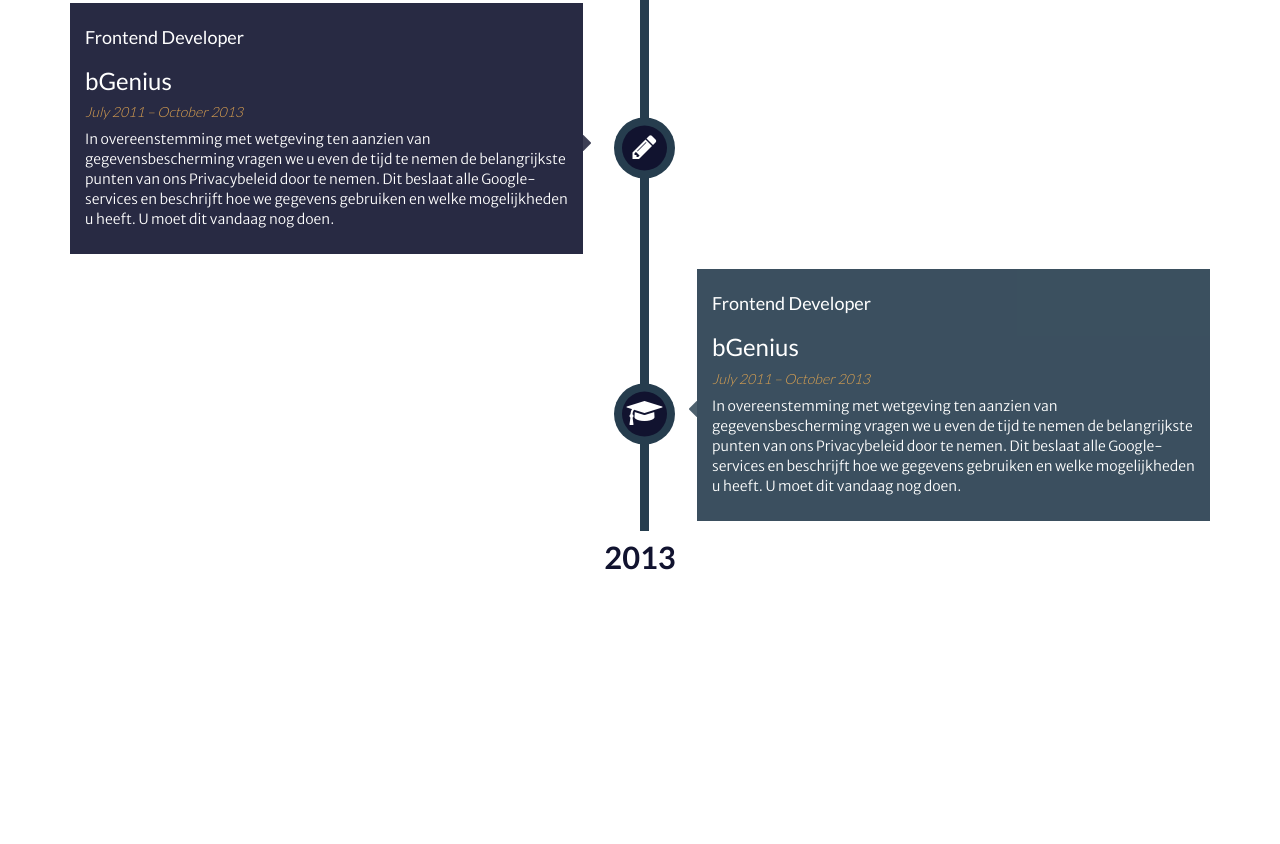
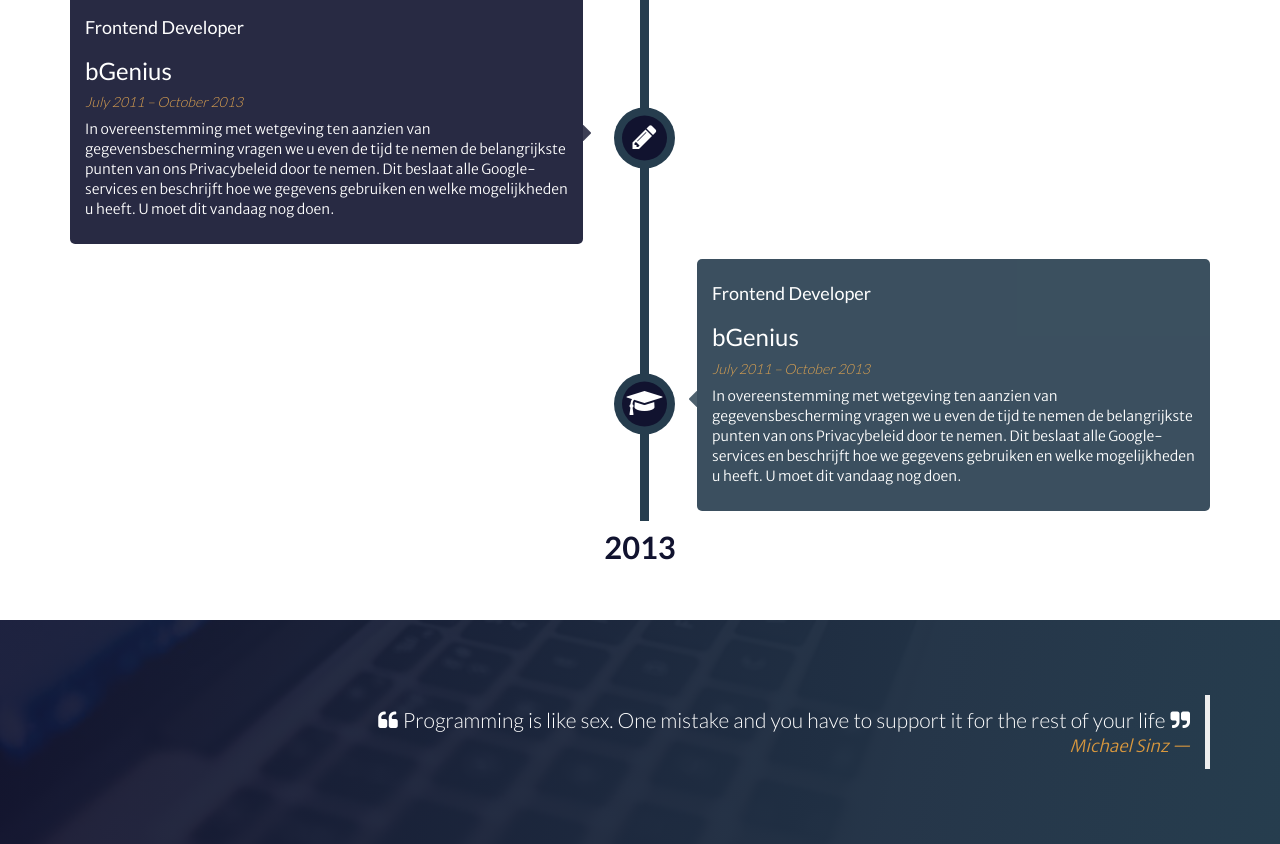
Before and after one commit to rezafitriaman/cv, a website: page index.html in a window 1280 px wide. Shown: the part 1951-2795 px from the top of the page. Before the commit the page ends 2536 px from the top, so only its background shows below. Drawn offline with Linux system fonts and the light colour scheme.

Commit message:
add block quote

```diff
--- a/index.html
+++ b/index.html
@@ -7,7 +7,7 @@
 
         <title>cv reza fitriaman</title>
 
-        <meta name="description" content="cv reza fitriaman" />
+        <meta name="description" content="reza fitriaman" />
         <meta name="keywords" content="reza, fitriaman, cv" />
         <meta name="author" content="Reza Fitriaman" />
 
@@ -198,6 +198,20 @@
                         </div>
                     </section>
 
+                    <section id="quote">
+                        <div class="gradient-background">
+                            <div class="container">
+
+                                <div class="row">
+                                    <div class="col-lg-12">
+                                        <blockquote class="quote blockquote-reverse"><i class="fa fa-quote-left" aria-hidden="true"></i>Programming is like sex. One mistake and you have to support it for the rest of your life<i class="fa fa-quote-right" aria-hidden="true"></i><footer>Michael Sinz</footer></blockquote>
+                                    </div>
+                                </div>
+                            </div>
+                        </div>
+
+                    </section>
+
                 </div><!-- /st-content -->
 
             </div><!-- /st-pusher -->
--- a/scss/style.scss
+++ b/scss/style.scss
@@ -274,12 +274,14 @@
       font-family: $font-head;
       font-weight: 700;
       font-size: $h2-font-size;
+      margin-bottom: 0px;
     }
     .year {
       color: $lightBlue;
     }
     .past-year {
       color: $darkBlue;
+      padding-bottom: 55px;
     }
   }
   .content-timeline {
@@ -296,11 +298,11 @@
     }
 
     .item-wrapper {
-
       color: white;
       padding: 15px;
       margin-top: 15px;
       position: relative;
+      border-radius: 5px;
 
       .function {
         font-family: $font-head;
@@ -368,6 +370,42 @@
   }
 }
 
-section#story {
+section#quote {
+  pointer-events: auto;
   background-color: white;
+  background-image: url("../img/software.jpg");
+  height: 100%;
+  background-repeat: no-repeat;
+  background-size: cover;
+  background-position: 0% 100%;
+  background-attachment: fixed;
+
+  .gradient-background {
+    background: -webkit-linear-gradient(top left, rgba(17, 19, 47, 0.9), rgb(38, 61, 78));
+    padding-top: 20px;
+    padding-bottom: 20px;
+
+    .quote {
+      font-weight: 300;
+      font-size: 1.5em;
+      margin: 0;
+      color: white;
+      font-family: $font-head;
+      margin: 55px 0;
+
+      .fa-quote-left {
+        padding-right: 5px;
+      }
+      .fa-quote-right {
+        padding-left: 5px;
+      }
+
+      footer {
+        color: #d9983e;
+        font-family: $font-body;
+        font-weight: 300;
+        font-style: italic;
+      }
+    }
+  }
 }
```
Also changed, not shown: css/all.css, css/dev/style.css, img/software.jpg (added).
